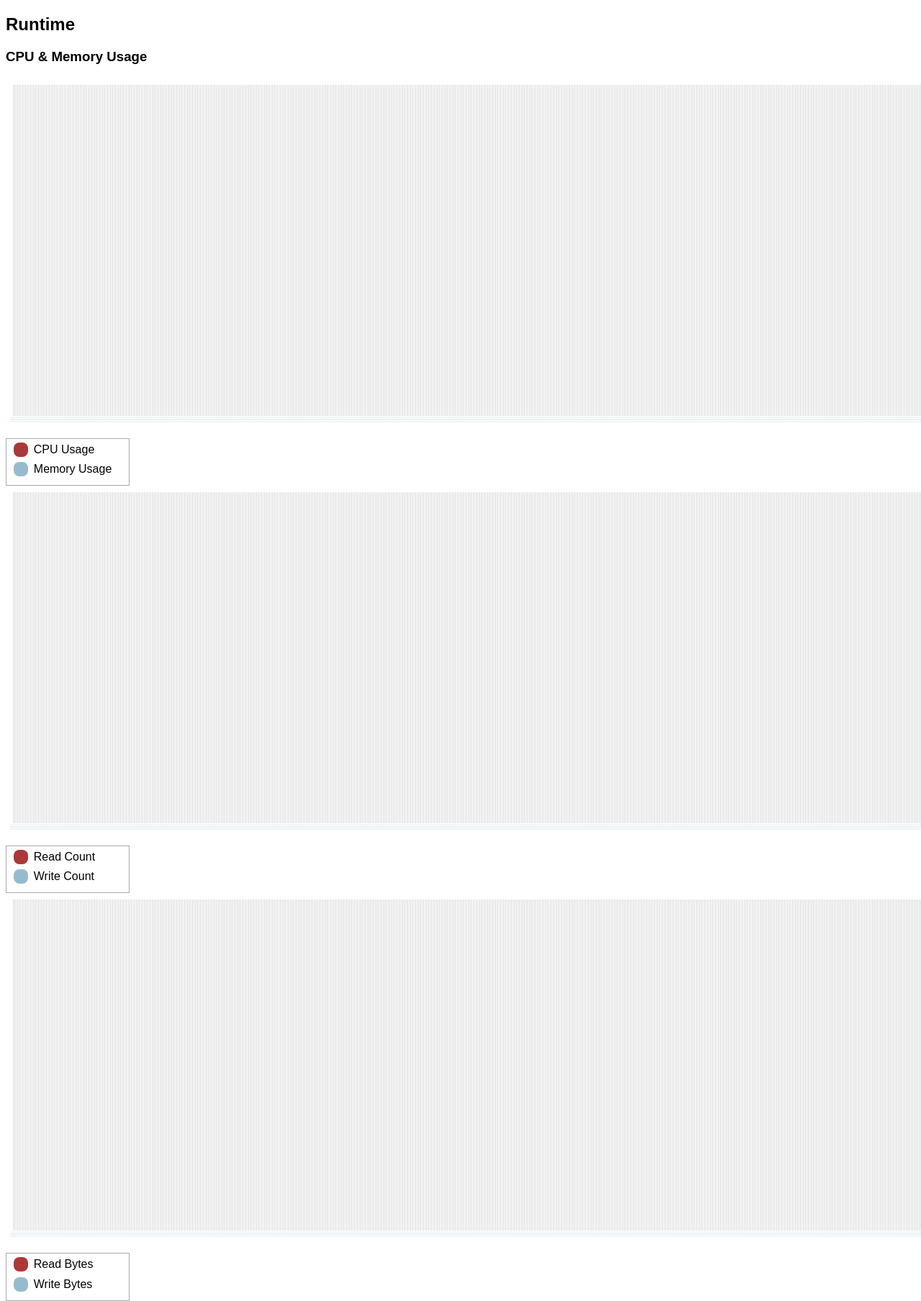
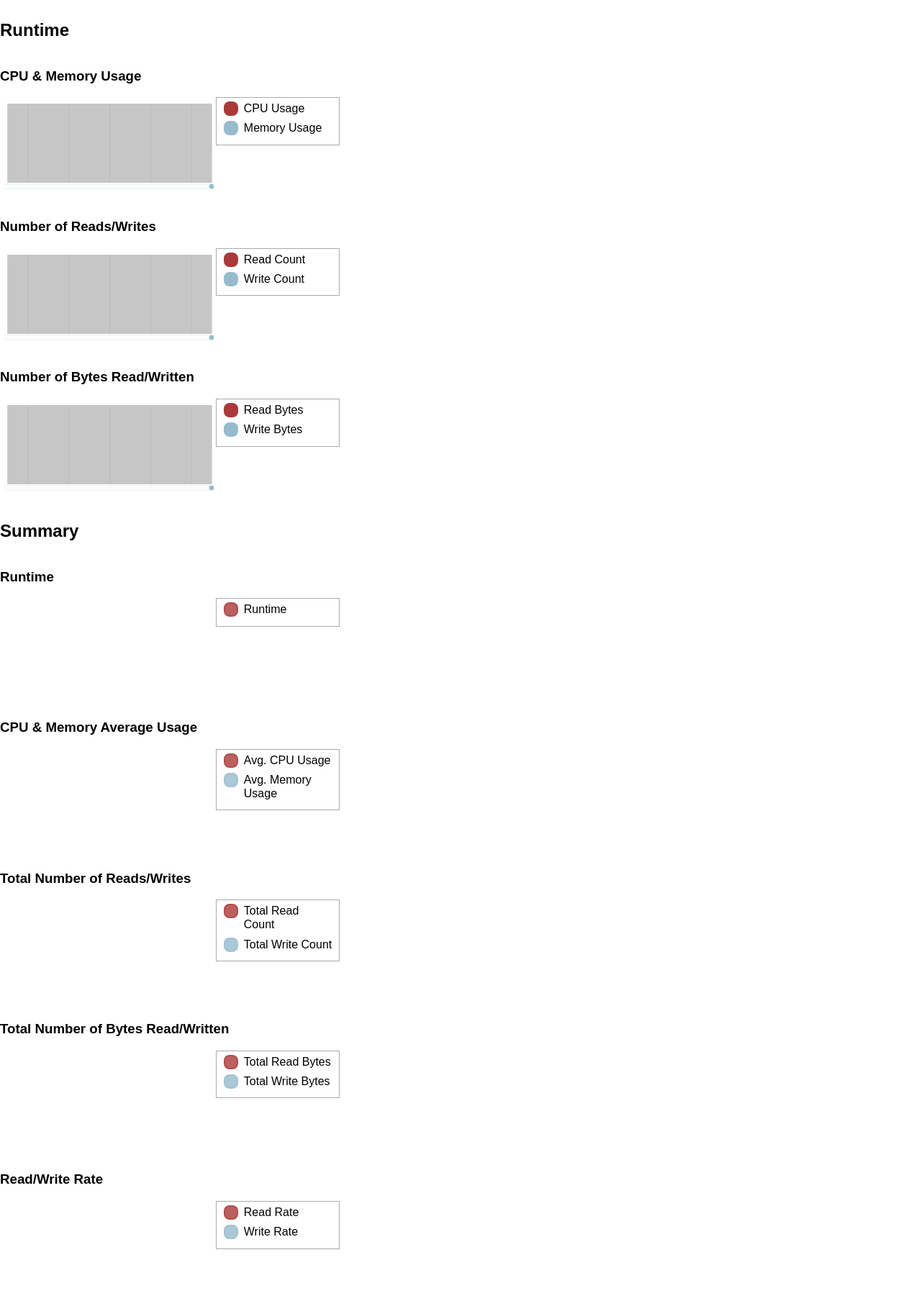
Before and after one commit to dcvan/cluster15_ensemble, a Python web app: template performance-monitor/consumer/templates/node.html in a window 1280 px wide; the page is wider, and only the part inside the window is pictured. Shown: the top 1808 px of that part at 72% size. After the commit the page ends 1736 px from the top of that part, so only its background shows below. Run offline with Jinja, Linux system fonts and the light colour scheme; the template is opened without the code that fills it, so the values that code supplies are empty; a map, chart or similar area stays blank.

Commit message:
style update

```diff
--- a/performance-monitor/consumer/static/css/experiment.css
+++ b/performance-monitor/consumer/static/css/experiment.css
@@ -1,13 +1,19 @@
 @CHARSET "UTF-8";
 body{
 	font-family: arial;
+	max-width: 1500px;
+	margin-left: auto;
+	margin-right: auto;
 }
 
 canvas{
 	float:left;
+	width: 1100px;
+	height: 500px;
 }
 
 h2, h3, .nav{
+	float: left;
 	width: 1500px;
 }
 
--- a/performance-monitor/consumer/static/css/node.css
+++ b/performance-monitor/consumer/static/css/node.css
@@ -1,14 +1,20 @@
 @CHARSET "UTF-8";
 body{
 	font-family: arial;
+	max-width:1500px;
+	margin-left: auto;
+	margin-right: auto;
 }
 
 canvas{
+	width: 1100px;
+	height: 500px;
 	float: left;
 }
 
 h2, h3{
 	width: 1500px;
+	float: left;
 }
 
 .legend {
--- a/performance-monitor/consumer/templates/node.html
+++ b/performance-monitor/consumer/templates/node.html
@@ -15,43 +15,43 @@
 <h2>Runtime</h2>
 <div>
 	<h3>CPU & Memory Usage</h3>
-	<canvas id="cpu_mem_pct" width="1300" height="500"></canvas>
+	<canvas id="cpu_mem_pct"></canvas>
 	<div id="cpu_mem_pct_legend"></div>
 </div>
 <div>
 	<h3>Number of Reads/Writes</h3>
-	<canvas id="io_count" width="1300" height="500"></canvas>
+	<canvas id="io_count"></canvas>
 	<div id="io_count_legend"></div>
 </div>
 <div>
 	<h3>Number of Bytes Read/Written</h3>
-	<canvas id="io_bytes" width="1300" height="500"></canvas>
+	<canvas id="io_bytes"></canvas>
 	<div id="io_bytes_legend"></div>
 </div>
 <h2>Summary</h2>
 <div>
 	<h3>Runtime</h3>
-	<canvas id="sum_runtime" width="1300" height="500"></canvas>
+	<canvas id="sum_runtime" ></canvas>
 	<div id="runtime_legend"></div>
 </div>
 <div>
 	<h3>CPU & Memory Average Usage</h3>
-	<canvas id="sum_cpu_mem_pct" width="1300" height="500"></canvas>
+	<canvas id="sum_cpu_mem_pct"></canvas>
 	<div id="sum_cpu_mem_pct_legend"></div>
 </div>
 <div>
 	<h3>Total Number of Reads/Writes</h3>
-	<canvas id="sum_rw_count" width="1300" height="500"></canvas>
+	<canvas id="sum_rw_count"></canvas>
 	<div id="sum_rw_count_legend"></div>
 </div>
 <div>
 	<h3>Total Number of Bytes Read/Written</h3>
-	<canvas id="sum_rw_bytes" width="1300" height="500"></canvas>
+	<canvas id="sum_rw_bytes"></canvas>
 	<div id="sum_rw_bytes_legend"></div>
 </div>
 <div>
 	<h3>Read/Write Rate</h3>
-	<canvas id="sum_rw_rates" width="1300" height="500"></canvas>
+	<canvas id="sum_rw_rates"></canvas>
 	<div id="sum_rw_rates_legend"></div>
 </div>
 </body>
```
